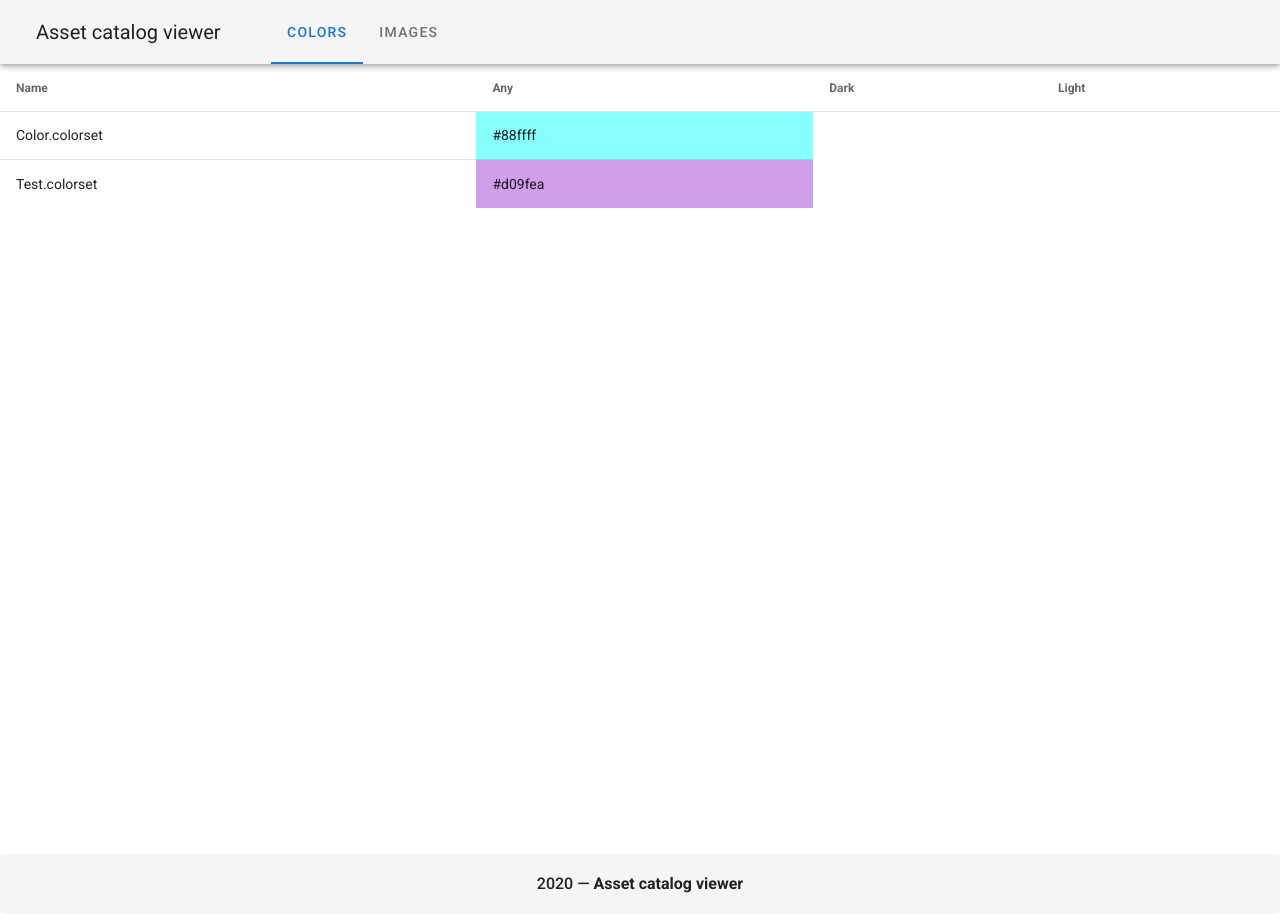
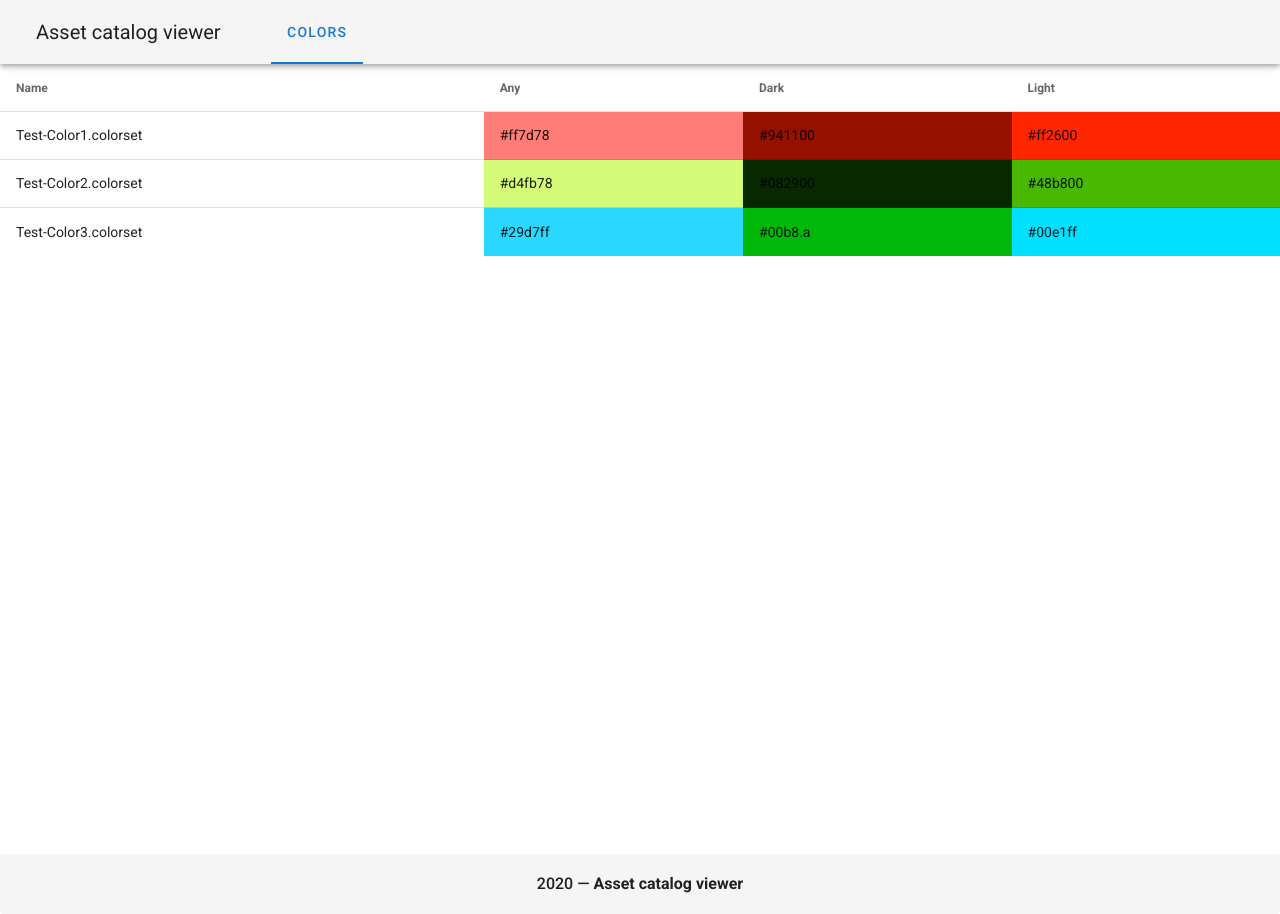
Before and after one commit to MasamiYamate/AssetCatalogViewer, a Vue app in the folder asset-catalog-viewer/: page / in a window 1280 px wide. Built offline with nearby package versions, Linux system fonts and the light colour scheme.

Commit message:
rgbの変換ミス以外はFix

```diff
--- a/asset-catalog-viewer/src/assets/resource/asset-resource.json
+++ b/asset-catalog-viewer/src/assets/resource/asset-resource.json
@@ -1 +1 @@
-{"colors":[{"name":"Color.colorset","value":{"any":{"red":71.14500000000001,"green":255,"blue":255,"alpha":1,"hex":"#88ffff"}}},{"name":"Test.colorset","value":{"any":{"red":208,"green":159,"blue":234,"alpha":1,"hex":"#d09fea"},"light":{"red":255,"green":255,"blue":255,"alpha":1,"hex":"#ffffff"},"dark":{"red":255,"green":255,"blue":255,"alpha":1,"hex":"#ffffff"}}}],"images":[{"name":"AppIcon.appiconset","value":{}},{"name":"DSC02906.imageset","value":{"universal":{"any":{"1x":"DSC02906.jpg"}}}}]}
+{"colors":[{"name":"Test-Color1.colorset","value":{"any":{"red":255,"green":125,"blue":120,"alpha":1,"hex":"#ff7d78"},"light":{"red":255,"green":38,"blue":0,"alpha":1,"hex":"#ff2600"},"dark":{"red":148,"green":17,"blue":0,"alpha":1,"hex":"#941100"}}},{"name":"Test-Color2.colorset","value":{"any":{"red":212,"green":251,"blue":120,"alpha":1,"hex":"#d4fb78"},"light":{"red":141.78,"green":249.64499999999998,"blue":0,"alpha":1,"hex":"#48b800"},"dark":{"red":78.53999999999999,"green":143.31,"blue":0,"alpha":1,"hex":"#082900"}}},{"name":"Test-Color3.colorset","value":{"any":{"red":117.81,"green":213.69,"blue":255,"alpha":1,"hex":"#29d7ff"},"light":{"red":0,"green":252.70499999999998,"blue":255,"alpha":1,"hex":"#00e1ff"},"dark":{"red":0,"green":145.095,"blue":146.625,"alpha":1,"hex":"#00b8.a"}}}],"images":[{"name":"AppIcon.appiconset","value":{}}]}
--- a/asset-catalog-viewer/src/components/ColorsCatalog.vue
+++ b/asset-catalog-viewer/src/components/ColorsCatalog.vue
@@ -14,8 +14,8 @@
           <tr v-for="color in colors" :key="color.name">
             <td>{{ color.name }}</td>
             <td :bgcolor="color.value.any.hex">{{ color.value.any.hex }}</td>
-            <!-- <td :bgcolor="color.value.dark.hex">{{ color.value.dark.hex }}</td>
-            <td :bgcolor="color.value.light.hex">{{ color.value.light.hex }}</td> -->
+            <td :bgcolor="color.value.dark.hex">{{ color.value.dark.hex }}</td>
+            <td :bgcolor="color.value.light.hex">{{ color.value.light.hex }}</td>
           </tr>
         </tbody>
       </template>
--- a/asset-catalog-viewer/src/components/common/Header.vue
+++ b/asset-catalog-viewer/src/components/common/Header.vue
@@ -32,10 +32,6 @@ export default {
       menuItems: [
         {
           name: "Colors",
-          url: "#aa",
-        },
-        {
-          name: "Images",
           url: "#",
         },
       ],
```
Also changed, not shown: 1 other file (tests, documents, lock files or other folders).
